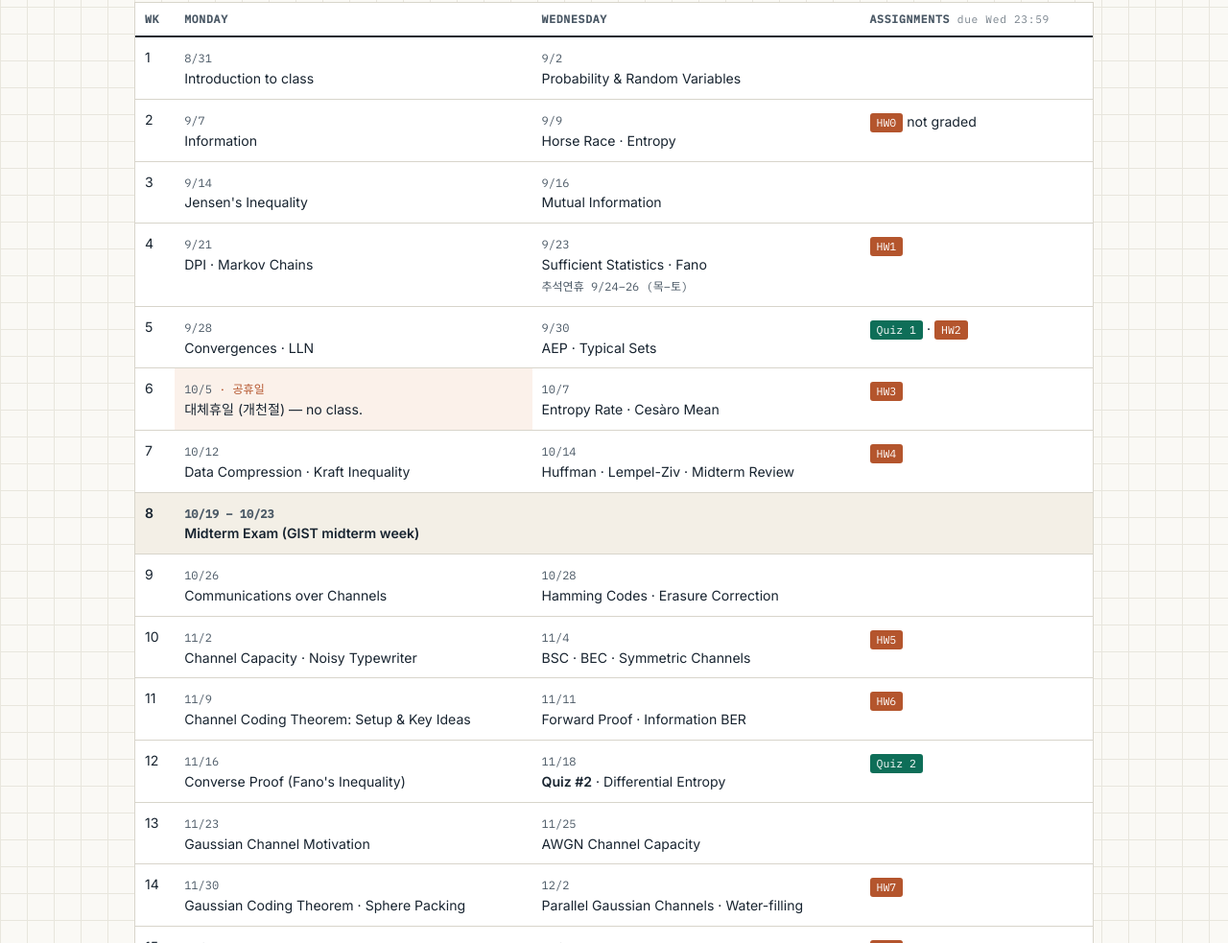
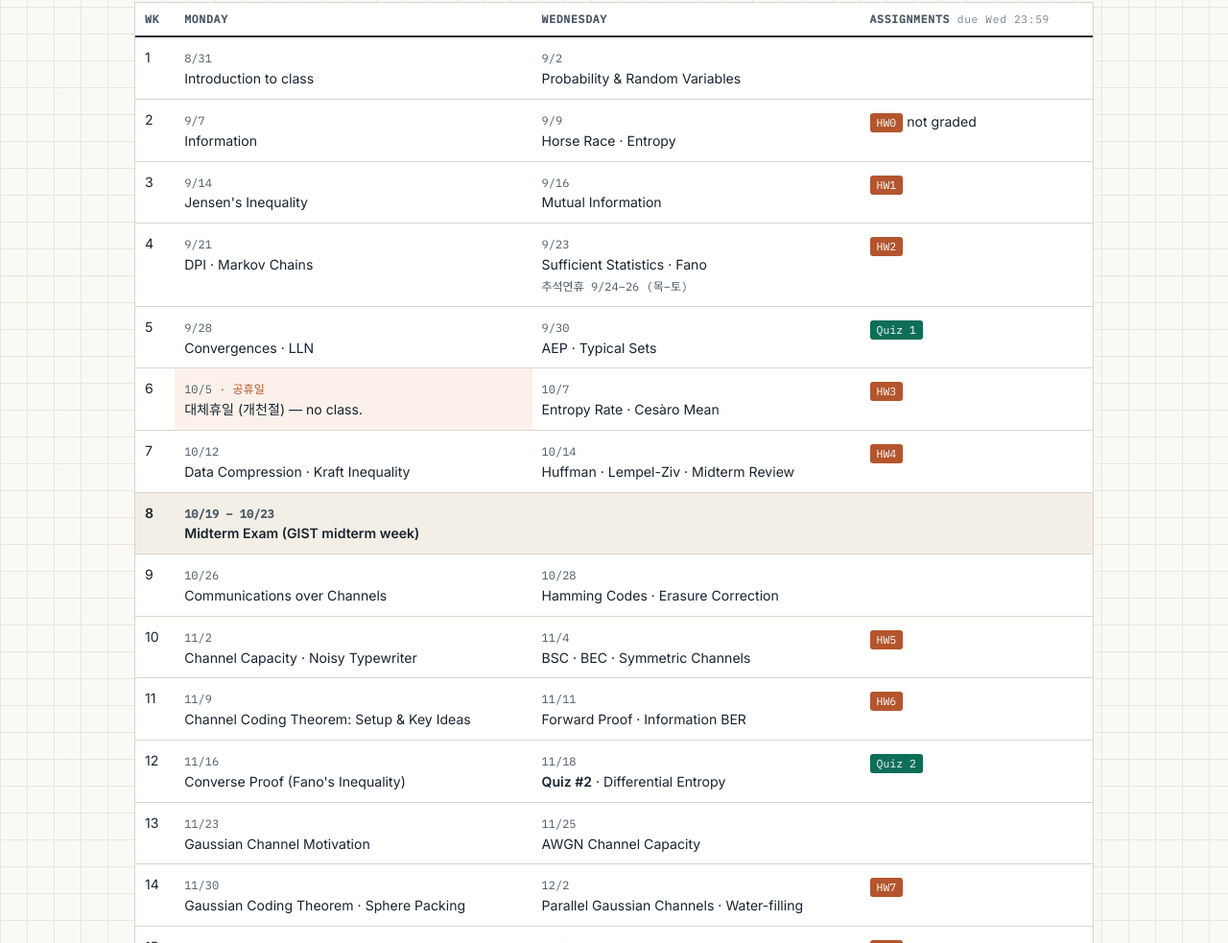
Before and after one commit to lincolnkerry/infotheory-2026, a plain HTML site: page index.html in a window 1280 px wide. Shown: the part 917-1900 px from the top of the page at 96% size. Drawn offline with Linux system fonts and the light colour scheme; a web font is replaced by a local one.

Commit message:
Revert HW1/HW2 due dates to 9/16 and 9/23

```diff
--- a/index.html
+++ b/index.html
@@ -164,9 +164,9 @@ lecture are not accepted. Questions about attendance go to the TA, not the instr
     <tbody>
       <tr><td>1</td><td><span class="d">8/31</span><br>Introduction to class</td><td><span class="d">9/2</span><br>Probability &amp; Random Variables</td><td></td></tr>
       <tr><td>2</td><td><span class="d">9/7</span><br>Information</td><td><span class="d">9/9</span><br>Horse Race · Entropy</td><td><span class="hw">HW0</span> not graded</td></tr>
-      <tr><td>3</td><td><span class="d">9/14</span><br>Jensen's Inequality</td><td><span class="d">9/16</span><br>Mutual Information</td><td></td></tr>
-      <tr><td>4</td><td><span class="d">9/21</span><br>DPI · Markov Chains</td><td><span class="d">9/23</span><br>Sufficient Statistics · Fano<br><span class="d">추석연휴 9/24–26 (목–토)</span></td><td><span class="hw">HW1</span></td></tr>
-      <tr><td>5</td><td><span class="d">9/28</span><br>Convergences · LLN</td><td><span class="d">9/30</span><br>AEP · Typical Sets</td><td><span class="hw qz">Quiz 1</span> · <span class="hw">HW2</span></td></tr>
+      <tr><td>3</td><td><span class="d">9/14</span><br>Jensen's Inequality</td><td><span class="d">9/16</span><br>Mutual Information</td><td><span class="hw">HW1</span></td></tr>
+      <tr><td>4</td><td><span class="d">9/21</span><br>DPI · Markov Chains</td><td><span class="d">9/23</span><br>Sufficient Statistics · Fano<br><span class="d">추석연휴 9/24–26 (목–토)</span></td><td><span class="hw">HW2</span></td></tr>
+      <tr><td>5</td><td><span class="d">9/28</span><br>Convergences · LLN</td><td><span class="d">9/30</span><br>AEP · Typical Sets</td><td><span class="hw qz">Quiz 1</span></td></tr>
       <tr><td>6</td><td class="hol"><span class="d">10/5</span><br>대체휴일 (개천절) — no class.</td><td><span class="d">10/7</span><br>Entropy Rate · Cesàro Mean</td><td><span class="hw">HW3</span></td></tr>
       <tr><td>7</td><td><span class="d">10/12</span><br>Data Compression · Kraft Inequality</td><td><span class="d">10/14</span><br>Huffman · Lempel-Ziv · Midterm Review</td><td><span class="hw">HW4</span></td></tr>
       <tr class="exam"><td>8</td><td colspan="2"><span class="d">10/19 – 10/23</span><br>Midterm Exam (GIST midterm week)</td><td></td></tr>
```
